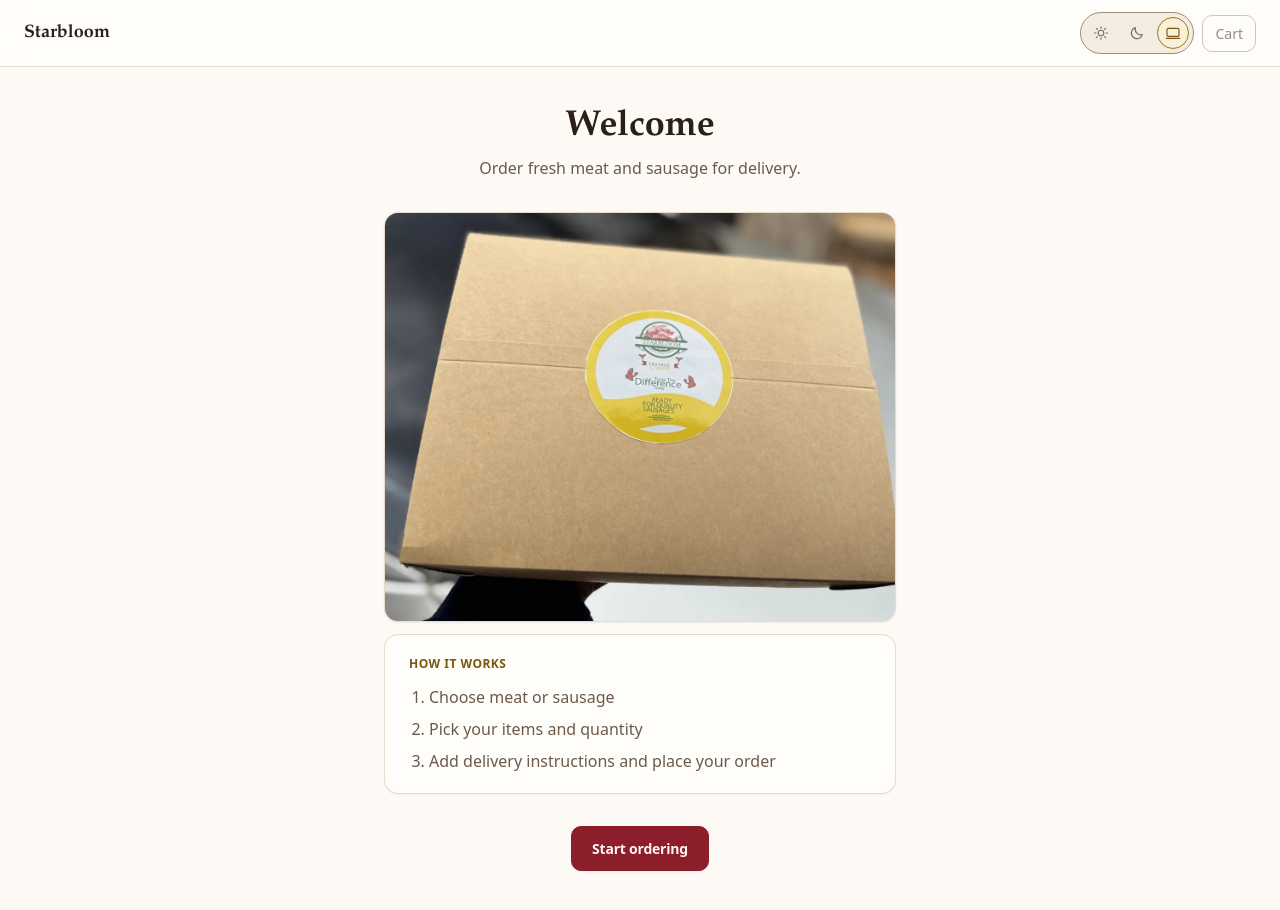
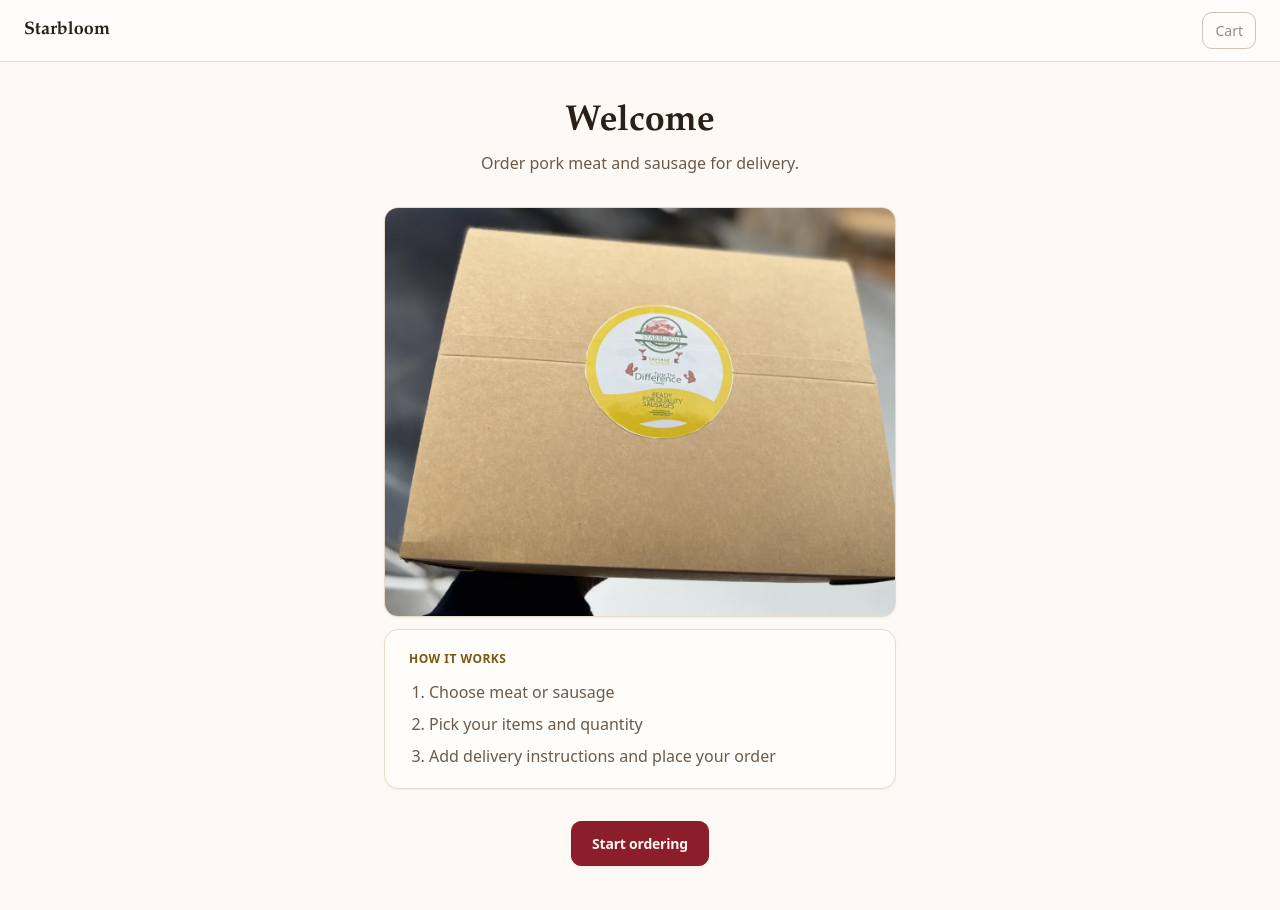
Before and after one commit to ceelogre/starbloom, a React (Vite) app: page / in a window 1280 px wide. Shown: the top 910 px of the page. Built offline with nearby package versions, Linux system fonts and the light colour scheme.

Commit message:
feat: add transitions

```diff
--- a/src/App.module.css
+++ b/src/App.module.css
@@ -10,4 +10,5 @@
   align-items: flex-start;
   justify-content: center;
   padding: var(--space-10) var(--space-6) var(--space-12);
+  view-transition-name: order-step;
 }
--- a/src/components/AppearanceToggle/AppearanceToggle.module.css
+++ /dev/null
@@ -1,38 +0,0 @@
-.group {
-  display: inline-flex;
-  gap: var(--space-1);
-  padding: var(--space-1);
-  border: 1px solid var(--color-border-strong);
-  border-radius: var(--radius-full);
-  background-color: var(--color-surface-sunken);
-}
-
-.option {
-  display: inline-flex;
-  align-items: center;
-  justify-content: center;
-  width: 2rem;
-  height: 2rem;
-  border: 1px solid transparent;
-  border-radius: var(--radius-full);
-  background-color: transparent;
-  color: var(--color-text-subtle);
-  cursor: pointer;
-  transition: background-color var(--duration-fast) var(--ease-out),
-    color var(--duration-fast) var(--ease-out);
-}
-
-.option:hover {
-  color: var(--color-text);
-}
-
-.optionSelected {
-  border-color: var(--color-accent);
-  background-color: var(--color-accent-subtle);
-  color: var(--color-accent-strong);
-}
-
-.icon {
-  width: 1rem;
-  height: 1rem;
-}
--- a/src/components/AppearanceToggle/AppearanceToggle.tsx
+++ /dev/null
@@ -1,80 +0,0 @@
-import { COLOR_MODE_PREFERENCES, type ColorModePreference } from '../../theme/theme-context'
-import { useTheme } from '../../theme/useTheme'
-import styles from './AppearanceToggle.module.css'
-
-const MODE_LABELS: Record<ColorModePreference, string> = {
-  light: 'Light',
-  dark: 'Dark',
-  system: 'System',
-}
-
-function ModeIcon({ mode }: { mode: ColorModePreference }) {
-  if (mode === 'light') {
-    return (
-      <svg viewBox="0 0 24 24" aria-hidden="true" className={styles.icon}>
-        <circle cx="12" cy="12" r="4.2" fill="none" stroke="currentColor" strokeWidth="1.7" />
-        <path
-          d="M12 2.6v2.2M12 19.2v2.2M4.4 12H2.2M21.8 12h-2.2M6.6 6.6 5 5M19 19l-1.6-1.6M6.6 17.4 5 19M19 5l-1.6 1.6"
-          stroke="currentColor"
-          strokeWidth="1.7"
-          strokeLinecap="round"
-        />
-      </svg>
-    )
-  }
-
-  if (mode === 'dark') {
-    return (
-      <svg viewBox="0 0 24 24" aria-hidden="true" className={styles.icon}>
-        <path
-          d="M20 14.4A8.4 8.4 0 0 1 9.6 4a8.4 8.4 0 1 0 10.4 10.4Z"
-          fill="none"
-          stroke="currentColor"
-          strokeWidth="1.7"
-          strokeLinejoin="round"
-        />
-      </svg>
-    )
-  }
-
-  return (
-    <svg viewBox="0 0 24 24" aria-hidden="true" className={styles.icon}>
-      <rect
-        x="3"
-        y="5"
-        width="18"
-        height="12"
-        rx="2"
-        fill="none"
-        stroke="currentColor"
-        strokeWidth="1.7"
-      />
-      <path d="M2 20h20" stroke="currentColor" strokeWidth="1.7" strokeLinecap="round" />
-    </svg>
-  )
-}
-
-export function AppearanceToggle() {
-  const { modePreference, setModePreference } = useTheme()
-
-  return (
-    <div className={styles.group} role="radiogroup" aria-label="Appearance">
-      {COLOR_MODE_PREFERENCES.map((mode) => (
-        <button
-          key={mode}
-          type="button"
-          role="radio"
-          aria-checked={modePreference === mode}
-          aria-label={MODE_LABELS[mode]}
-          title={MODE_LABELS[mode]}
-          className={[styles.option, modePreference === mode ? styles.optionSelected : '']
-            .filter(Boolean)
-            .join(' ')}
-          onClick={() => setModePreference(mode)}
-        >
-          <ModeIcon mode={mode} />
-        </button>
-      ))}
-    </div>
-  )
-}
--- a/src/components/Header/Header.tsx
+++ b/src/components/Header/Header.tsx
@@ -1,4 +1,3 @@
-import { AppearanceToggle } from '../AppearanceToggle/AppearanceToggle'
 import styles from './Header.module.css'
 
 type HeaderProps = {
@@ -11,7 +10,6 @@ export function Header({ cartCount, onCartClick }: HeaderProps) {
     <header className={styles.header}>
       <span className={styles.brand}>Starbloom</span>
       <div className={styles.actions}>
-        <AppearanceToggle />
         <button
           type="button"
           className={styles.cartButton}
--- a/src/components/OrderFlow/OrderFlow.tsx
+++ b/src/components/OrderFlow/OrderFlow.tsx
@@ -1,4 +1,5 @@
-import { useEffect, useState } from 'react'
+import { useCallback, useEffect, useRef, useState } from 'react'
+import { flushSync } from 'react-dom'
 import { Button } from '../Button/Button'
 import { SelectionCard } from '../SelectionCard/SelectionCard'
 import { StepLayout } from '../StepLayout/StepLayout'
@@ -17,6 +18,16 @@ type OrderFlowProps = {
   onCartChange: (count: number) => void
   requestedStep: OrderStep | null
   onRequestedStepHandled: () => void
+}
+
+const STEP_ORDER: Record<OrderStep, number> = {
+  home: 0,
+  category: 1,
+  product: 2,
+  quantity: 3,
+  cart: 4,
+  delivery: 5,
+  confirmation: 6,
 }
 
 function createCartItemId() {
@@ -47,8 +58,30 @@ export function OrderFlow({
     address: '',
     instructions: '',
   })
+  const stepRef = useRef(step)
+  stepRef.current = step
 
   const selectedProduct = MEAT_PRODUCTS.find((product) => product.id === selectedProductId)
+
+  const navigate = useCallback((next: OrderStep, prepare?: () => void) => {
+    const current = stepRef.current
+    document.documentElement.dataset.navDirection =
+      STEP_ORDER[next] >= STEP_ORDER[current] ? 'forward' : 'back'
+
+    const update = () => {
+      flushSync(() => {
+        prepare?.()
+        setStep(next)
+      })
+    }
+
+    if (typeof document.startViewTransition === 'function') {
+      document.startViewTransition(update)
+      return
+    }
+
+    update()
+  }, [])
 
   function resetSelection() {
     setCategory(null)
@@ -57,26 +90,26 @@ export function OrderFlow({
   }
 
   function goHome() {
-    resetSelection()
-    setStep('home')
+    navigate('home', resetSelection)
   }
 
   function startOrder() {
-    resetSelection()
-    setStep('category')
+    navigate('category', resetSelection)
   }
 
   function selectCategory(nextCategory: Category) {
+    navigate(nextCategory === 'meat' ? 'product' : 'quantity', () => {
       setCategory(nextCategory)
       setSelectedProductId(null)
       setQuantity(null)
-    setStep(nextCategory === 'meat' ? 'product' : 'quantity')
+    })
   }
 
   function selectProduct(productId: string) {
+    navigate('quantity', () => {
       setSelectedProductId(productId)
       setQuantity(null)
-    setStep('quantity')
+    })
   }
 
   function addToCart() {
@@ -108,11 +141,12 @@ export function OrderFlow({
       }
     }
 
+    navigate('cart', () => {
       const nextCart = [...cart, nextItem]
       setCart(nextCart)
       onCartChange(nextCart.length)
       resetSelection()
-    setStep('cart')
+    })
   }
 
   function removeFromCart(itemId: string) {
@@ -121,28 +155,29 @@ export function OrderFlow({
     onCartChange(nextCart.length)
 
     if (nextCart.length === 0 && step === 'cart') {
-      setStep('category')
+      navigate('category')
     }
   }
 
   function placeOrder() {
-    setStep('confirmation')
+    navigate('confirmation')
   }
 
   function orderAgain() {
+    navigate('home', () => {
       resetSelection()
       setCart([])
       setDelivery({ name: '', address: '', instructions: '' })
       onCartChange(0)
-    setStep('home')
+    })
   }
 
   useEffect(() => {
     if (requestedStep === 'cart' && cart.length > 0) {
-      setStep('cart')
+      navigate('cart')
       onRequestedStepHandled()
     }
-  }, [requestedStep, cart.length, onRequestedStepHandled])
+  }, [requestedStep, cart.length, onRequestedStepHandled, navigate])
 
   const canAddToCart =
     quantity !== null && (category === 'sausage' || selectedProduct !== undefined)
@@ -156,7 +191,7 @@ export function OrderFlow({
     return (
       <StepLayout
         title="Welcome"
-        subtitle="Order fresh meat and sausage for delivery."
+        subtitle="Order pork meat and sausage for delivery."
         actions={
           <Button onClick={startOrder}>Start ordering</Button>
         }
@@ -218,7 +253,7 @@ export function OrderFlow({
         title="Choose your meat"
         subtitle="Select a product, then pick the weight in kilograms."
         actions={
-          <Button variant="secondary" onClick={() => setStep('category')}>
+          <Button variant="secondary" onClick={() => navigate('category')}>
             Back
           </Button>
         }
@@ -250,7 +285,7 @@ export function OrderFlow({
           <>
             <Button
               variant="secondary"
-              onClick={() => setStep(category === 'meat' ? 'product' : 'category')}
+              onClick={() => navigate(category === 'meat' ? 'product' : 'category')}
             >
               Back
             </Button>
@@ -292,10 +327,10 @@ export function OrderFlow({
         subtitle="Review your items before checkout."
         actions={
           <>
-            <Button variant="secondary" onClick={() => setStep('category')}>
+            <Button variant="secondary" onClick={() => navigate('category')}>
               Add more items
             </Button>
-            <Button onClick={() => setStep('delivery')} disabled={cart.length === 0}>
+            <Button onClick={() => navigate('delivery')} disabled={cart.length === 0}>
               Continue to delivery
             </Button>
           </>
@@ -330,7 +365,7 @@ export function OrderFlow({
         subtitle="Tell us where to deliver and any special notes."
         actions={
           <>
-            <Button variant="secondary" onClick={() => setStep('cart')}>
+            <Button variant="secondary" onClick={() => navigate('cart')}>
               Back to cart
             </Button>
             <Button onClick={placeOrder} disabled={!canPlaceOrder}>
--- a/src/components/StepLayout/StepLayout.module.css
+++ b/src/components/StepLayout/StepLayout.module.css
@@ -1,7 +1,33 @@
+@keyframes stepEnter {
+  from {
+    opacity: 0;
+    transform: translateY(0.4rem);
+  }
+
+  to {
+    opacity: 1;
+    transform: translateY(0);
+  }
+}
+
 .step {
   width: 100%;
   max-width: var(--container-sm);
   margin: 0 auto;
+  /* Fallback when the View Transitions API is unavailable. */
+  animation: stepEnter var(--duration-page-in) var(--ease-out);
+}
+
+@supports (view-transition-name: none) {
+  .step {
+    animation: none;
+  }
+}
+
+@media (prefers-reduced-motion: reduce) {
+  .step {
+    animation: none;
+  }
 }
 
 .header {
--- a/src/data/products.ts
+++ b/src/data/products.ts
@@ -1,10 +1,8 @@
 export const MEAT_PRODUCTS = [
   { id: 'pork-ribs', name: 'Pork ribs' },
   { id: 'ham', name: 'Ham' },
-  { id: 'beef', name: 'Beef' },
-  { id: 'lamb', name: 'Lamb' },
 ] as const
 
 export const SAUSAGE_LABEL = 'Sausage'
 
-export const QUANTITY_OPTIONS = [1, 2, 3, 4, 5, 6, 7, 8, 9, 10] as const
+export const QUANTITY_OPTIONS = [1/2, 1, 2, 3, 4, 5, 6, 7, 8, 9, 10] as const
--- a/src/index.css
+++ b/src/index.css
@@ -4,6 +4,7 @@
 @import '@fontsource-variable/fraunces';
 @import './styles/tokens.css';
 @import './styles/theme.css';
+@import './styles/transitions.css';
 
 *,
 *::before,
--- a/src/styles/tokens.css
+++ b/src/styles/tokens.css
@@ -64,6 +64,9 @@
   --duration-fast: 120ms;
   --duration-base: 180ms;
   --duration-slow: 280ms;
+  /* Step-to-step page transitions — longer than UI micro-interactions. */
+  --duration-page-out: 420ms;
+  --duration-page-in: 620ms;
   --ease-out: cubic-bezier(0.2, 0, 0, 1);
   --ease-emphasized: cubic-bezier(0.2, 0, 0, 1.3);
 
@@ -102,5 +105,7 @@
     --duration-fast: 0ms;
     --duration-base: 0ms;
     --duration-slow: 0ms;
+    --duration-page-out: 0ms;
+    --duration-page-in: 0ms;
   }
 }
--- /dev/null
+++ b/src/styles/transitions.css
@@ -0,0 +1,92 @@
+/*
+ * Step-to-step page transitions. The View Transitions API crossfades the
+ * named "order-step" region (main content); the header stays put. Browsers
+ * without support get the StepLayout enter animation as a fallback.
+ */
+
+@keyframes step-fade-out {
+  to {
+    opacity: 0;
+  }
+}
+
+@keyframes step-fade-in {
+  from {
+    opacity: 0;
+  }
+}
+
+@keyframes step-out-forward {
+  to {
+    opacity: 0;
+    transform: translateX(-0.75rem);
+  }
+}
+
+@keyframes step-in-forward {
+  from {
+    opacity: 0;
+    transform: translateX(0.75rem);
+  }
+}
+
+@keyframes step-out-back {
+  to {
+    opacity: 0;
+    transform: translateX(0.75rem);
+  }
+}
+
+@keyframes step-in-back {
+  from {
+    opacity: 0;
+    transform: translateX(-0.75rem);
+  }
+}
+
+@supports (view-transition-name: none) {
+  /* Keep chrome (header, page background) still; only the step region moves. */
+  ::view-transition-old(root),
+  ::view-transition-new(root) {
+    animation: none;
+    mix-blend-mode: normal;
+  }
+
+  ::view-transition-old(order-step),
+  ::view-transition-new(order-step) {
+    animation-timing-function: var(--ease-out);
+    mix-blend-mode: normal;
+  }
+
+  ::view-transition-old(order-step) {
+    animation-name: step-out-forward;
+    animation-duration: var(--duration-page-out);
+  }
+
+  ::view-transition-new(order-step) {
+    animation-name: step-in-forward;
+    animation-duration: var(--duration-page-in);
+  }
+
+  html[data-nav-direction='back']::view-transition-old(order-step) {
+    animation-name: step-out-back;
+  }
+
+  html[data-nav-direction='back']::view-transition-new(order-step) {
+    animation-name: step-in-back;
+  }
+}
+
+@media (prefers-reduced-motion: reduce) {
+  @supports (view-transition-name: none) {
+    ::view-transition-old(order-step) {
+      animation-name: step-fade-out;
+      animation-duration: var(--duration-fast);
+    }
+
+    ::view-transition-new(order-step) {
+      animation-name: step-fade-in;
+      animation-duration: var(--duration-fast);
+    }
+  }
+}
```
Lines whose indentation alone changed are shown as unchanged.
